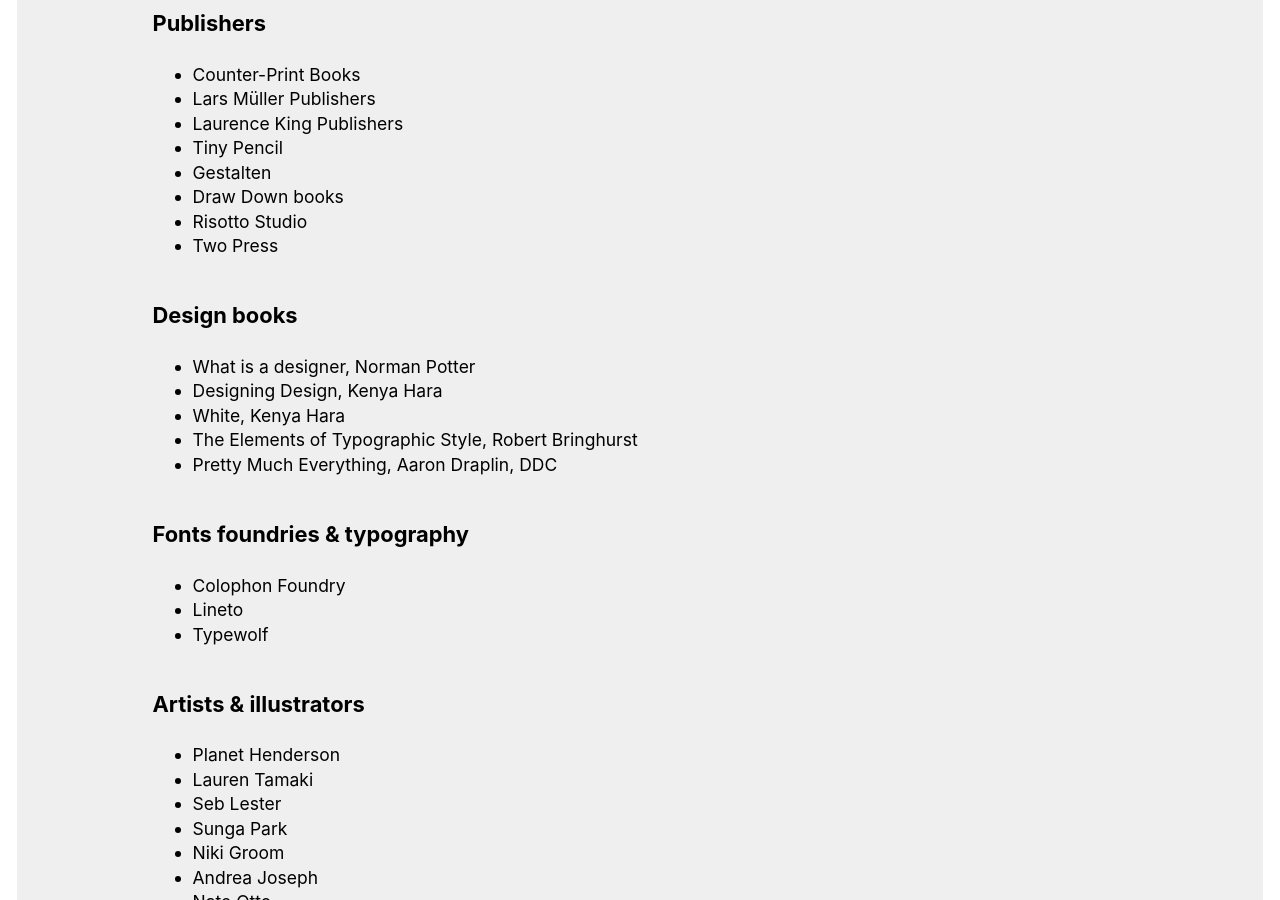
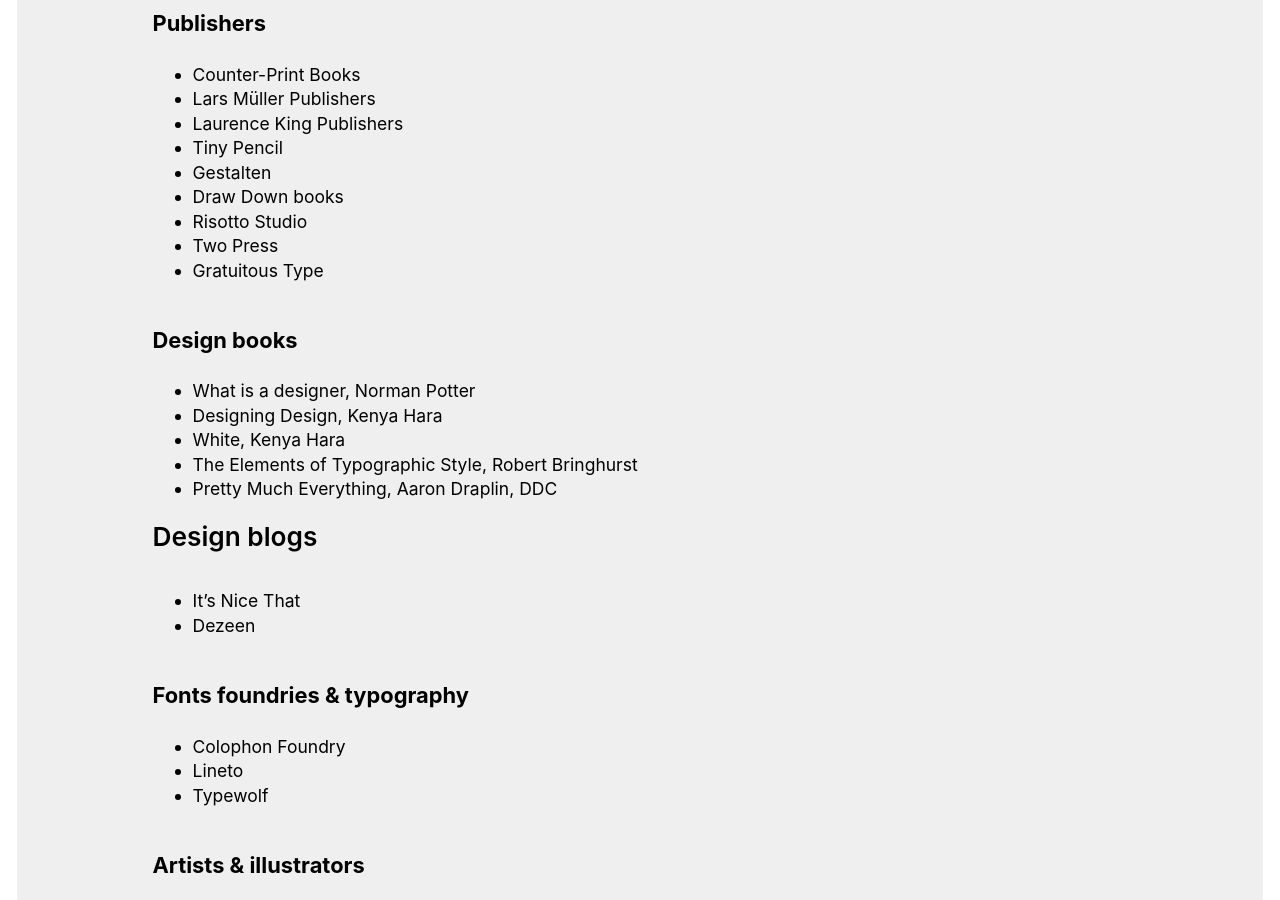
Before and after one commit to regmtait/regmtait.co.uk, a Jekyll site: the page built from links.md, in a window 1280 px wide and 900 px high, scrolled down 791 px. Built offline with Jekyll 4.4.1, drawn with Linux system fonts in a browser that asks for light colours.

Commit message:
A few more links

```diff
--- a/links.md
+++ b/links.md
@@ -40,6 +40,7 @@
 * [Draw Down books](draw-down.com)
 * [Risotto Studio](https://www.risottostudio.com/)
 * [Two Press](http://two-press.co.uk/)
+* [Gratuitous Type](http://gratuitoustype.com)
 
 ## Design books
 
@@ -48,6 +49,11 @@
 * [White](https://www.amazon.co.uk/gp/product/3037781831/ref=pd_sbs_14_img_0?ie=UTF8&psc=1&refRID=WKEHM6P14MNRXAMKYQNH), Kenya Hara
 * [The Elements of Typographic Style](https://www.amazon.co.uk/Elements-Typographic-Style-Version-Anniversary/dp/0881792128/ref=sr_1_1?s=books&ie=UTF8&qid=1476712250&sr=1-1), Robert Bringhurst
 * [Pretty Much Everything](http://ddcbook.com/), Aaron Draplin, DDC
+
+# Design blogs
+
+* [It's Nice That](http://www.itsnicethat.com/)
+* [Dezeen](http://www.dezeen.com/)
 
 ## Fonts foundries & typography
 
```
